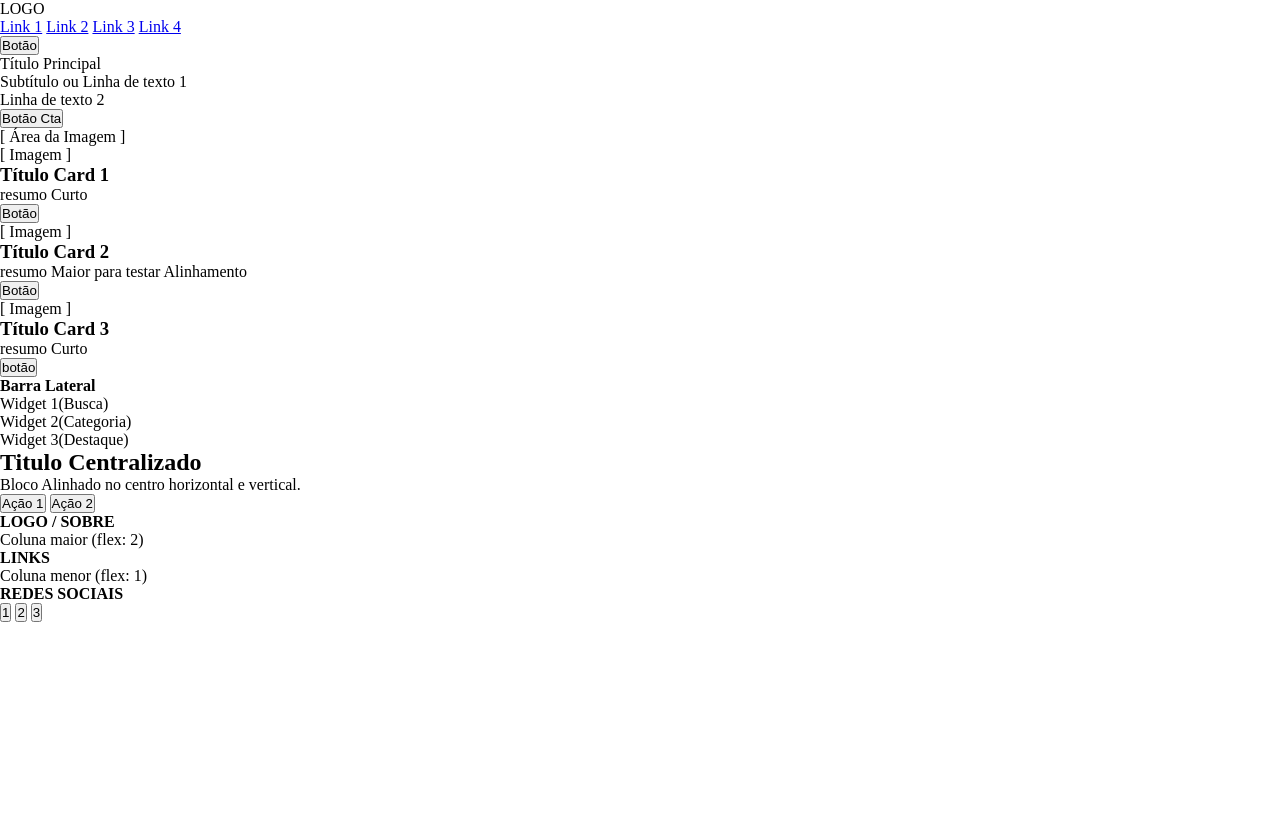
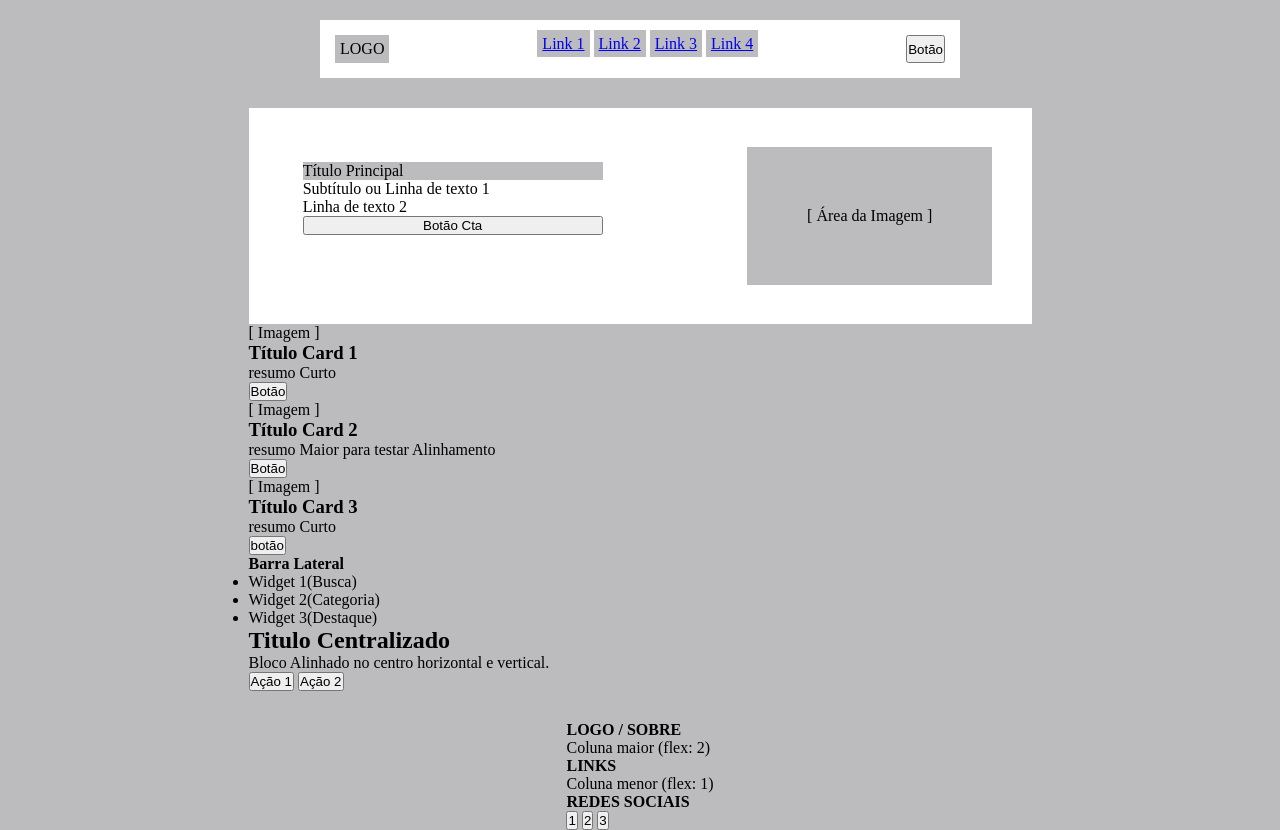
Before and after one commit to 0001236481-maker/Atividade-Fixa-ao, a plain HTML site: page index.html in a window 1280 px wide. Before the commit the page ends 800 px from the top, so only its background shows below. Drawn offline with Linux system fonts and the light colour scheme.

Commit message:
atividade-flexbox

```diff
--- a/index.html
+++ b/index.html
@@ -9,10 +9,11 @@
 </head>
 
 <body>
+
     <header class="header-container">
         <div class="logo">LOGO</div>
 
-        <nav class="nav-links">
+        <nav>
             <a href="#" class="link">Link 1</a>
             <a href="#" class="link">Link 2</a>
             <a href="#" class="link">Link 3</a>
--- a/style.css
+++ b/style.css
@@ -3,3 +3,74 @@
     margin: 0;
     box-sizing: border-box;
 }
+
+html , body {
+    height: 100%;
+}
+
+
+
+body{
+    display: flex;
+    align-items: center;
+    flex-direction: column;
+    background-color: rgb(188, 188, 190);
+    gap: 30px;
+    width: 100%;
+    max-width: 100%;
+
+
+}
+
+.header-container{
+    display: flex;
+    justify-content: space-between;
+    width: 50%;
+    background-color: white;
+    padding: 15px;
+    margin-top: 20px;
+
+}
+
+.logo{
+    background-color:  rgb(188, 188, 190);
+    padding: 5px;
+}
+
+.link{
+    background-color:  rgb(188, 188, 190);
+    padding: 5px;
+
+}
+
+.hero{
+    display: flex;
+    padding: 5%;
+    background-color: white;
+    width: 783px;
+    justify-content: space-between;
+}
+
+
+.hero-texto{
+    display: flex;
+    flex-direction: column;
+    background-color: white;
+    padding: 15px;
+
+
+}
+
+.hero-title{
+    background-color: rgb(188, 188, 190);
+    width: 300px;
+
+}
+
+.hero-image{
+    display: flex;
+    align-items: center;
+    padding: 60px;
+    background-color: rgb(188, 188, 190);
+
+}
```
